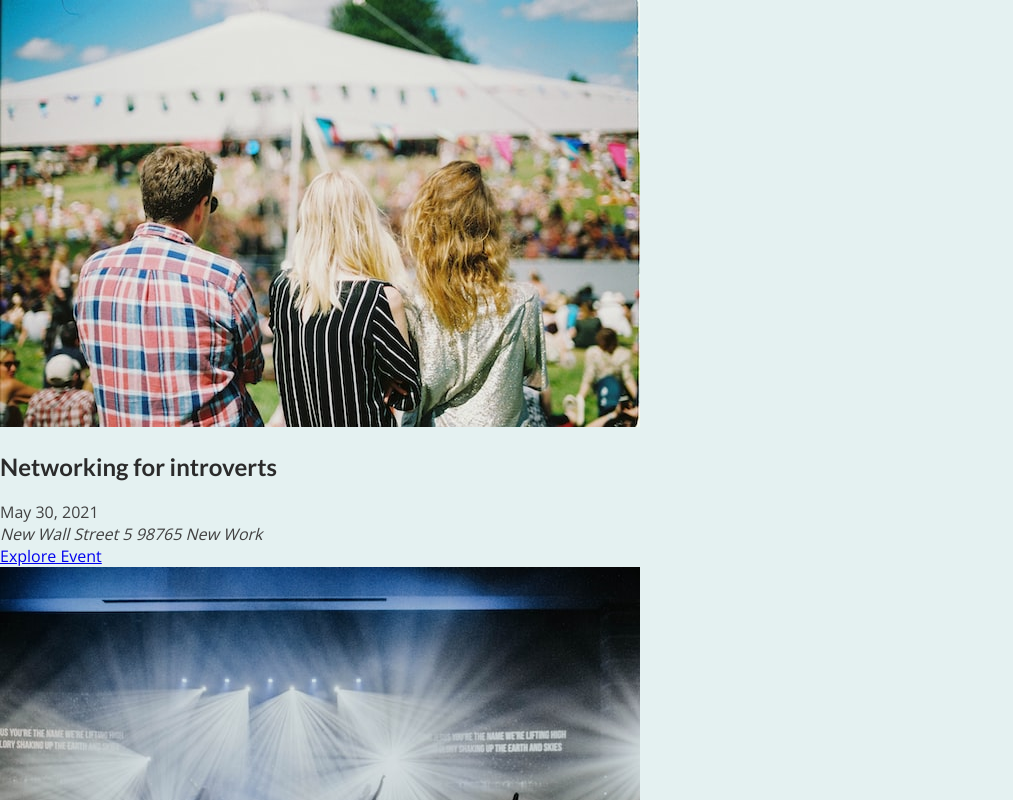
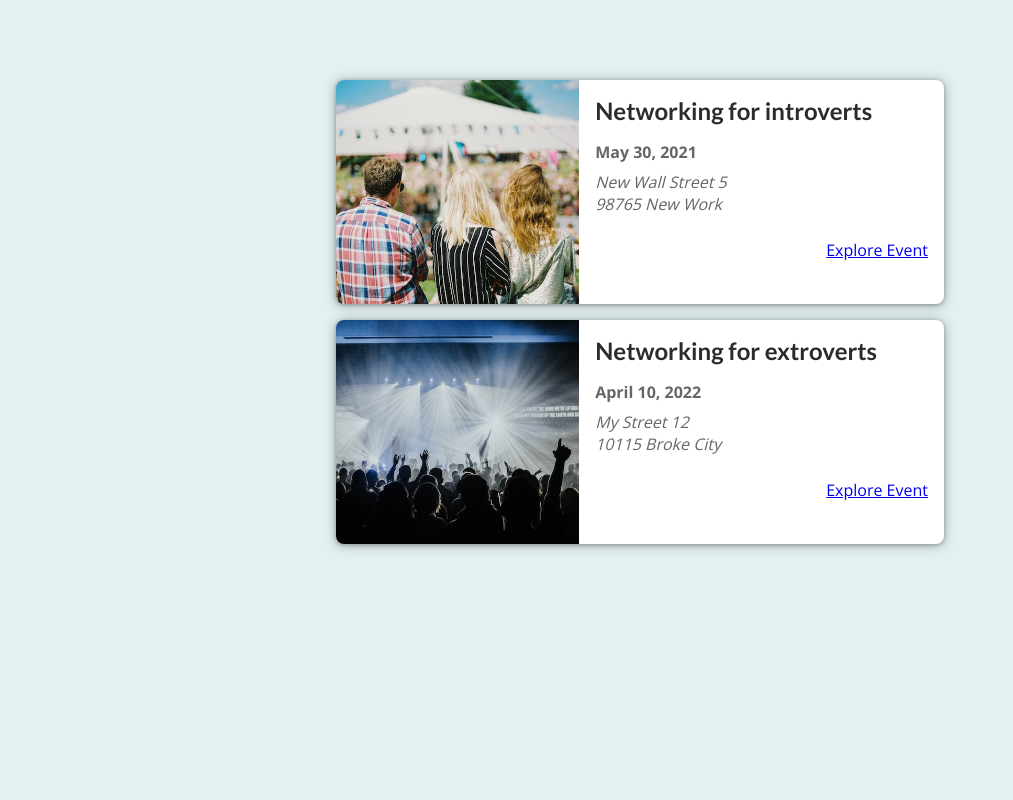
Before and after one commit to OleksiiPro1/next-js-project3, a Next.js app: page / in a window 1280 px wide. Shown: the top 800 px of the page, without its empty margins (0-1013 px from the left). Built offline with nearby package versions, Linux system fonts and the light colour scheme.

Commit message:
event-list.module.css

```diff
--- a/components/events/EventItem.js
+++ b/components/events/EventItem.js
@@ -1,4 +1,5 @@
 import Link from 'next/link';
+import classes from './EventItem.module.css';
 
 export default function EventItem(props) {
   const { title, image, date, location, id } = props;
@@ -10,19 +11,19 @@
   const formattedAddress = location.replace(', ', '\n');
   const explorelink = `/events${id}`;
   return (
-    <li>
+    <li className={classes.item}>
       <img src={'/' + image} alt={title} />
-      <div>
-        <div>
+      <div className={classes.content}>
+        <div className={classes.summary}>
           <h2>{title}</h2>
-          <div>
+          <div className={classes.date}>
             <time>{humanReadableDate}</time>
           </div>
-          <div>
+          <div className={classes.address}>
             <address>{formattedAddress}</address>
           </div>
         </div>
-        <div>
+        <div className={classes.actions}>
           <Link href={explorelink}>Explore Event</Link>
         </div>
       </div>
--- /dev/null
+++ b/components/events/EventItem.module.css
@@ -0,0 +1,103 @@
+.item {
+  box-shadow: 0 1px 4px rgba(0, 0, 0, 0.3), 0 1px 12px 2px rgba(0, 0, 0, 0.2);
+  border-radius: 8px;
+  overflow: hidden;
+  background-color: white;
+  margin: 1rem;
+  display: flex;
+  flex-direction: column;
+  gap: 1rem;
+}
+
+.item img {
+  width: 100%;
+  object-fit: cover;
+  height: 10rem;
+}
+
+.content {
+  width: 100%;
+  padding: 0 1rem;
+  text-align: center;
+}
+
+.content h2 {
+  margin: 0.5rem 0;
+}
+
+.date,
+.address {
+  display: flex;
+  gap: 0.5rem;
+  align-items: center;
+}
+
+.date svg,
+.address svg {
+  width: 1.25rem;
+  height: 1.25rem;
+  color: #666666;
+}
+
+.content time {
+  color: #666666;
+  font-weight: bold;
+}
+
+.content address {
+  margin: 0.5rem 0;
+  color: #666666;
+  white-space: pre;
+}
+
+.actions {
+  display: flex;
+  flex-direction: column;
+  padding: 1rem;
+}
+
+.actions a {
+  display: block;
+}
+
+.actions a span {
+  vertical-align: middle;
+}
+
+.icon {
+  margin-left: 0.5rem;
+  display: inline-flex;
+  justify-content: center;
+  align-items: center;
+}
+
+.icon svg {
+  width: 1.25rem;
+  height: 1.25rem;
+}
+
+@media (min-width: 768px) {
+  .item {
+    flex-direction: row;
+  }
+
+  .item img {
+    width: 40%;
+    height: 14rem;
+  }
+
+  .content {
+    width: 60%;
+    padding: 0;
+    text-align: left;
+  }
+
+  .content h2 {
+    margin: 1rem 0;
+  }
+
+  .actions {
+    flex-direction: row;
+    justify-content: flex-end;
+  }
+}
--- a/components/events/EventList.js
+++ b/components/events/EventList.js
@@ -1,9 +1,10 @@
+import classes from './event-list.module.css';
 import EventItem from './EventItem';
 
 export default function EventList(props) {
   const { items } = props;
   return (
-    <ul>
+    <ul className={classes.list}>
       {items.map((event) => (
         <EventItem
           key={event.id}
--- /dev/null
+++ b/components/events/event-list.module.css
@@ -0,0 +1,5 @@
+.list {
+  width: 90%;
+  max-width: 40rem;
+  margin: 5rem auto;
+}
```
